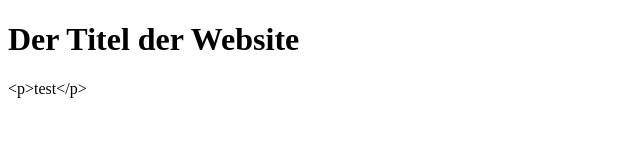
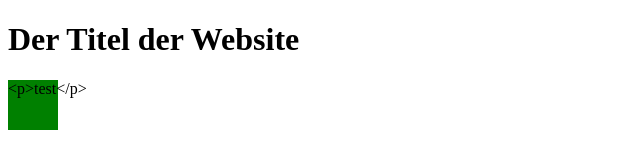
Before and after one commit to PatrickWagnerDev/JS_Grundlagen, a plain HTML site: page index.html in a window 1280 px wide. Shown: the whole page, without its empty margins (0-640 px from the left). Drawn offline with Linux system fonts and the light colour scheme.

Commit message:
add: classList Basics

```diff
--- a/dom_manupulation.js
+++ b/dom_manupulation.js
@@ -1,23 +1,45 @@
 // DOM-Manipulation
     // Es kann z. B. in einer HTML eine ID angesprochen werden
     // Variable     zieht aus dem Dokument die folgende ID      Wählt den Inhalt des Tags mit der ID
-    let myTitle =   document.getElementById('website_title')    .innerHTML;
+
+        let myTitle =   document.getElementById('website_title')    .innerHTML;
 
     // Kann dann normal ausgegeben werden
-    // console.log(myTitle);
+
+        console.log(myTitle);
 
     // .innerHTML kann alternativ auch direkt an die Variable geschrieben werden
-    // console.log(myTitle.innerHTML);
+
+        console.log(myTitle.innerHTML);
 
     // Kann aber auch der Inhalt in der HTML ändern
-    myTitle.innerHTML = "neuer Titel";
+
+        myTitle.innerHTML = "neuer Titel";
 
     // Hier noch Dokumentationen zu den Basics von DOM
     // https://www.w3schools.com/js/js_htmldom.asp
     // https://wiki.selfhtml.org/wiki/JavaScript/DOM
 
     // Wenn es so geschrieben wird, wird der Inhalt als HTML interpretiert, also hier als ein p-Tag
-    document.getElementById('test_div').innerHTML = '<p>test</p>';      // -> test
+
+        document.getElementById('test_div').innerHTML = '<p>test</p>';      // -> test
 
     // Hier wird es einfach als Text interpretiert, da es als Text angegeben wird
-    document.getElementById('test_div').innerText = '<p>test</p>';      // -> <p>test</p>
+
+        document.getElementById('test_div').innerText = '<p>test</p>';      // -> <p>test</p>
+
+    // Klassen anpassen
+    // Klassen im style können auch mit JS angepasst werden
+
+    // über .classList sprichst du die Liste an Klassen im style (im HTML) an
+    // mit add kannst du dann dem Element mit der gewählten ID die Klasse zuordnen
+
+        document.getElementById('test_div').classList.add('green_bg');
+
+    // man kann mit remove auch Klassen entfernen
+
+        document.getElementById('test_div').classList.remove('green_bg');
+
+    // toggle ist eine Mischung aus add und remove, wenn es drin ist nimmt es es raus sonst anders herum
+
+        document.getElementById('test_div').classList.toggle('green_bg');
--- a/index.html
+++ b/index.html
@@ -10,6 +10,15 @@
     <script src="./conditional_code.js"></script>
     <script src="./functions.js"></script>
     <script src="./objects.js"></script>
+
+    <style>
+        .green_bg {
+            width: 50px;
+            height: 50px;
+            background-color: green;
+        }
+    </style>
+
 </head>
 <body>
 
```
